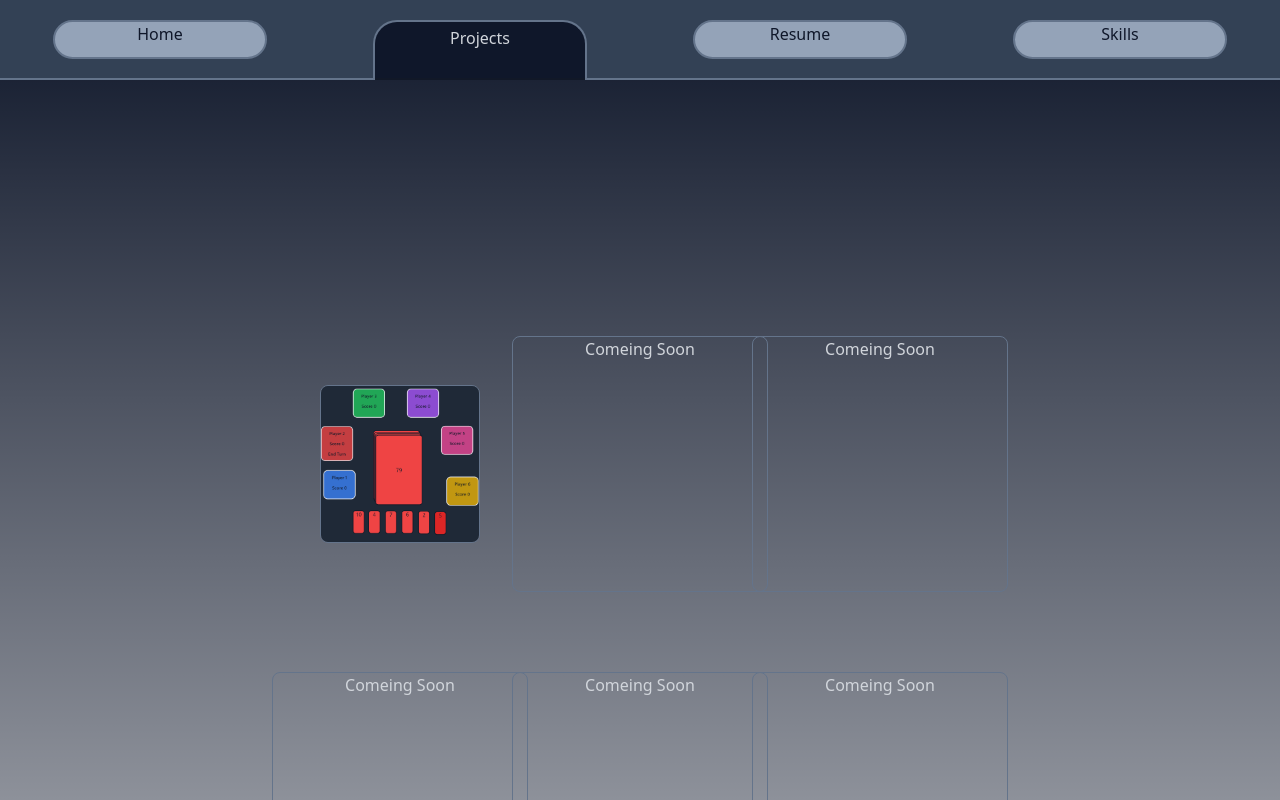
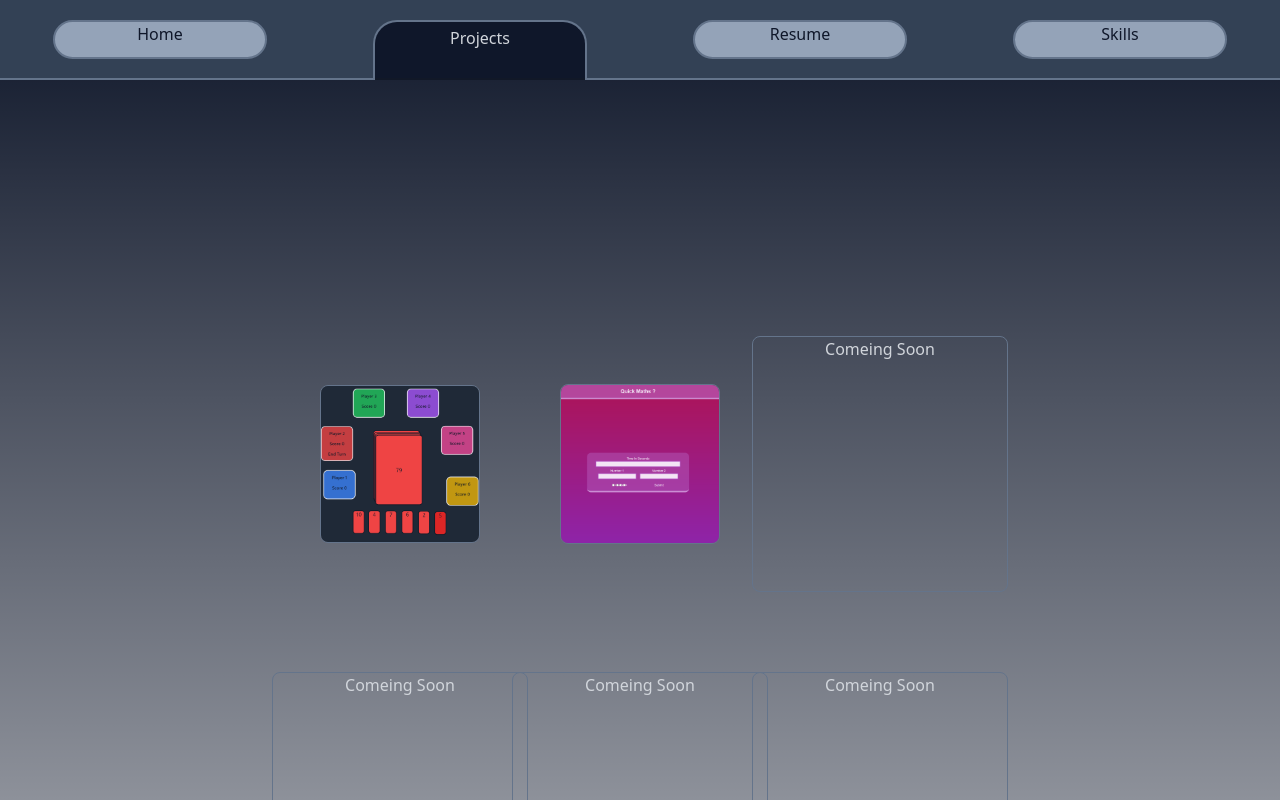
Before and after one commit to DANsVAN/realy_the_last_tryportful, a Next.js app: page /Projects in a window 1280 px wide. Shown: the top 800 px of the page. Built offline with nearby package versions, Linux system fonts and the light colour scheme.

Commit message:
fix I hoop
fix I hoop

```diff
--- a/app/Projects/page.jsx
+++ b/app/Projects/page.jsx
@@ -1,5 +1,6 @@
 import Projects from "@/components/projects_Tile";
 import cardGame from "../images/Screenshot 2024-02-02 174501.png";
+import maths from "../images/Screenshot 2024-02-02 190925.png";
 export default function page1() {
   return (
     <div className=" grid h-screen items-center justify-items-center grid-flow-row grid-cols-3 place-content-center justify-center my-4 sm:my-6 md:my-12 lg:my-32 xl:my-80 gap-20 mx-24 sm:mx-32 md:mx-48 lg:mx-64 xl:mx-80 2xl:mx-96">
@@ -7,7 +8,10 @@ export default function page1() {
         img={cardGame}
         url="https://no-mercy-card-game.vercel.app/"
       ></Projects>
-      <Projects img={""} url=""></Projects>
+      <Projects
+        img={maths}
+        url="https://quickmath-real-4fl1-7h9akef8r-jordan-caldwells-projects.vercel.app/"
+      ></Projects>
       <Projects img={""} url=""></Projects>
       <Projects img={""} url=""></Projects>
       <Projects img={""} url=""></Projects>
```
Also changed, not shown: app/images/Screenshot 2024-02-02 190925.png (added).
